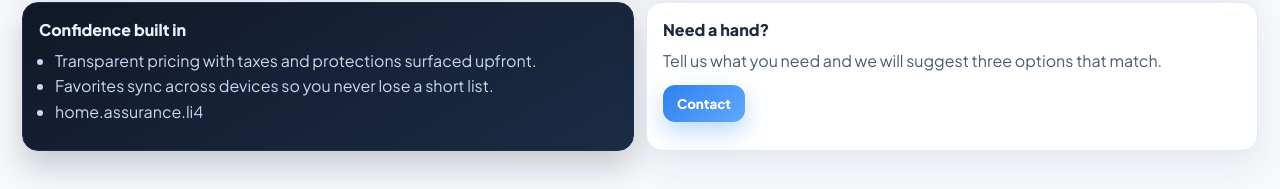
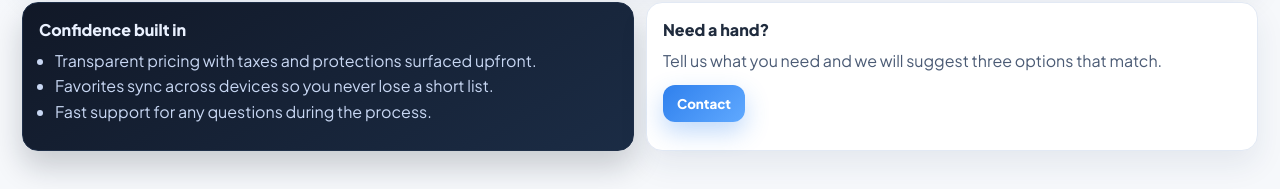
Before and after one commit to dailyplatform-io/dailydrive, a React (Vite) app: page / in a window 1280 px wide. Shown: the part 659-848 px from the top of the page. Built offline with nearby package versions, Linux system fonts and the light colour scheme; no server answers.

Commit message:
add translations

```diff
--- a/src/i18n/translations.ts
+++ b/src/i18n/translations.ts
@@ -375,6 +375,7 @@ export const translations: Record<Language, TranslationDict> = {
     'home.assurance.li1': 'Concierge pickup or delivery windows that fit your schedule.',
     'home.assurance.li2': 'Transparent pricing with taxes and protections surfaced upfront.',
     'home.assurance.li3': 'Favorites sync across devices so you never lose a short list.',
+    'home.assurance.li4': 'Fast support for any questions during the process.',
     'home.assistance.title': 'Need a hand?',
     'home.assistance.body':
       'Tell us what you need and we will suggest three options that match.',
@@ -1022,6 +1023,7 @@ export const translations: Record<Language, TranslationDict> = {
     'home.assurance.li1': 'Ritiro o consegna su misura per il tuo orario.',
     'home.assurance.li2': 'Prezzi trasparenti con tasse e protezioni visibili.',
     'home.assurance.li3': 'Preferiti sincronizzati per non perdere la shortlist.',
+    'home.assurance.li4': 'Supporto rapido per qualsiasi domanda durante il processo.',
     'home.assistance.title': 'Serve una mano?',
     'home.assistance.body':
       'Dicci cosa ti serve e ti proponiamo tre opzioni che fanno al caso tuo.',
@@ -2290,6 +2292,7 @@ export const translations: Record<Language, TranslationDict> = {
     'home.assurance.li1': 'Παραλαβή ή παράδοση στο πρόγραμμά σου.',
     'home.assurance.li2': 'Διαφανείς τιμές με ξεκάθαρες χρεώσεις.',
     'home.assurance.li3': 'Αγαπημένα συγχρονισμένα για τη λίστα σου.',
+    'home.assurance.li4': 'Γρήγορη υποστήριξη για κάθε απορία κατά τη διαδικασία.',
     'home.assistance.title': 'Χρειάζεσαι βοήθεια;',
     'home.assistance.body': 'Πες μας τι χρειάζεσαι και θα προτείνουμε 3 επιλογές που σου ταιριάζουν.',
     'home.assistance.ctaRent': 'Ξεκίνα με ενοικίαση',
```
